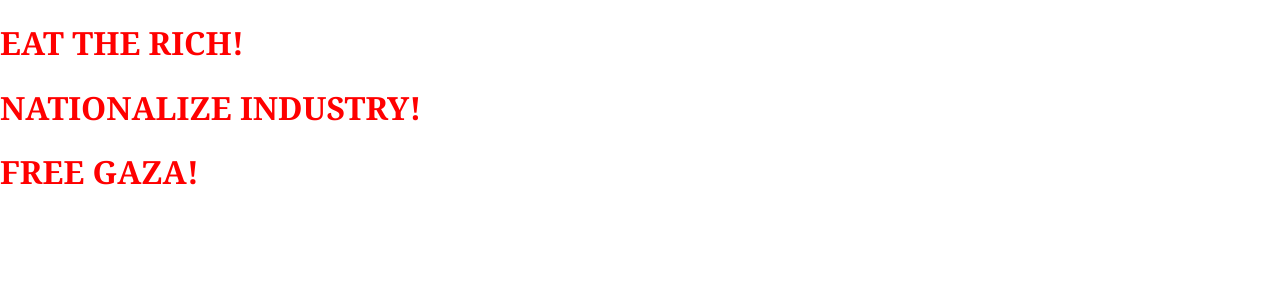
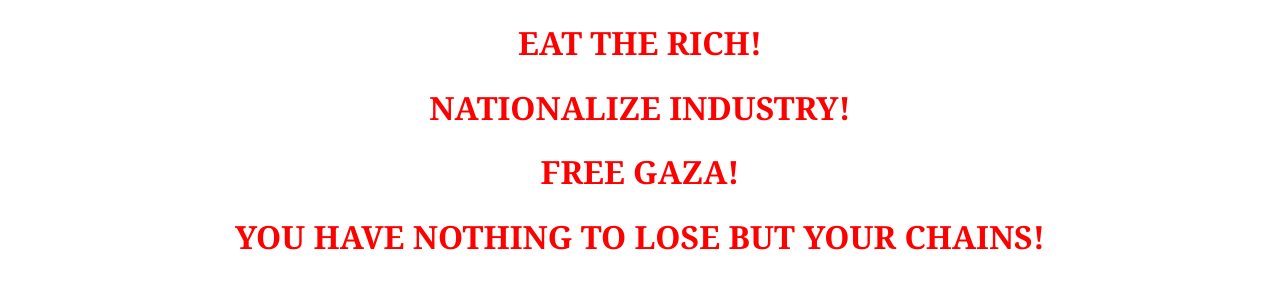
Before and after one commit to VictoryMa8/airc, a plain HTML site: page index.html in a window 1280 px wide. Drawn offline with Linux system fonts and the light colour scheme.

Commit message:
Yep another proletarian classic

```diff
--- a/index.html
+++ b/index.html
@@ -1,25 +1,36 @@
 <!DOCTYPE html>
+<html lang="en">
+
 <head>
-	<title>Welcome</title>
+	<meta charset="UTF-8">
+	<meta name="viewport" content="width=device-width, initial-scale=1.0">
+	<title>Anti-Imperialism Reading Club</title>
 	<style>
-		body, window {
+		body,
+		window {
 			width: 100%;
 			height: 100%;
 			padding: 0;
 			margin: 0;
 		}
-		h1, p {
+
+		h1,
+		p {
 			font-family: Georgia, 'Times New Roman', Times, serif;
+			text-align: center;
 		}
+
 		.red {
 			color: red;
 		}
 	</style>
 </head>
+
 <body>
 	<h1 class="red">EAT THE RICH!</h1>
 	<h1 class="red">NATIONALIZE INDUSTRY!</h1>
 	<h1 class="red">FREE GAZA!</h1>
+	<h1 class="red">YOU HAVE NOTHING TO LOSE BUT YOUR CHAINS!</h1>
 </body>
 
 </html>
```
Also changed, not shown: 1 other file.
